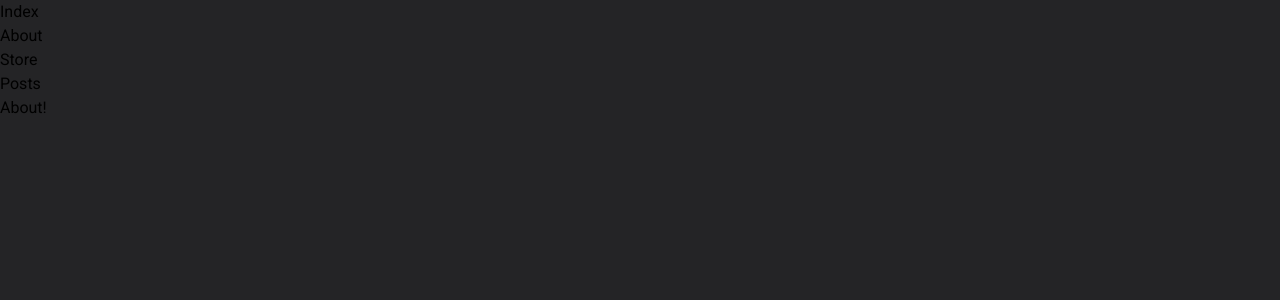
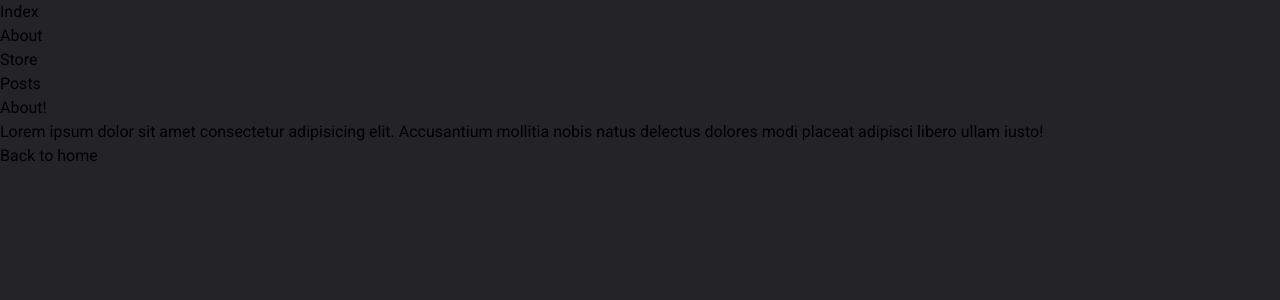
Before and after one commit to navi-exe04/next-ts-app, a Next.js app: page /about in a window 1280 px wide. Shown: the top 300 px of the page. Built offline with nearby package versions, Linux system fonts and the light colour scheme.

Commit message:
feat: userRouter and userParams

```diff
--- a/app/about/page.tsx
+++ b/app/about/page.tsx
@@ -1,12 +1,39 @@
+"use client"
+// useRouter permite manejar de mejor manera las rutas de nuestra aplicación
+// La mas utilizada seria .push ya que funciona como un Link pero con la capacidad
+// de realizar logica antes de redireccionar
+import { useRouter } from 'next/navigation'
 import React from 'react'
 
 // Podemos definir un metadata especifico para cada vista
-export const metadata = {
-    title: "ABOUT - My NEXT app"
-}
+// No podemos utilizar un metadata dentro de un componente de cliente
+// export const metadata = {
+//     title: "ABOUT - My NEXT app"
+// }
 
-export default function about() {
+export default function AboutView() {
+
+    const router = useRouter();
+
+    function goToHome() {
+        alert('This will execute before to redirect.')
+        router.push('/');
+        // Hay otras funciones de router que nos pueden servir
+        // router.back(); // Regresa a la ruta anterior
+        // router.refresh(); // Recarga la ruta
+        // router.prefetch('/'); // Precarga la ruta antes que el usuario pueda entrar
+    }
+
     return (
-        <h1>About!</h1>
+        <section>
+            <h1>About!</h1>
+            <p>
+                Lorem ipsum dolor sit amet consectetur adipisicing elit. Accusantium mollitia
+                nobis natus delectus dolores modi placeat adipisci libero ullam iusto!
+            </p>
+            <button onClick={() => goToHome()} className='bg-yellow-300 rounded-md w-80 p-4'>
+                Back to home
+            </button>
+        </section>
     )
 }
```
Also changed, not shown: app/posts/[postId]/page.tsx (+13 -7 lines).
